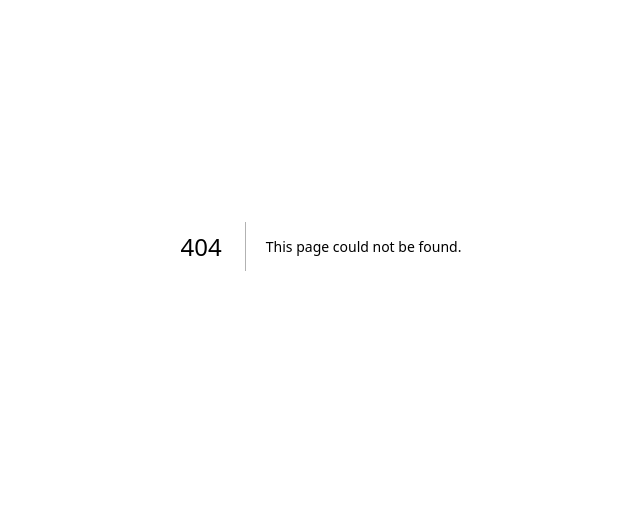
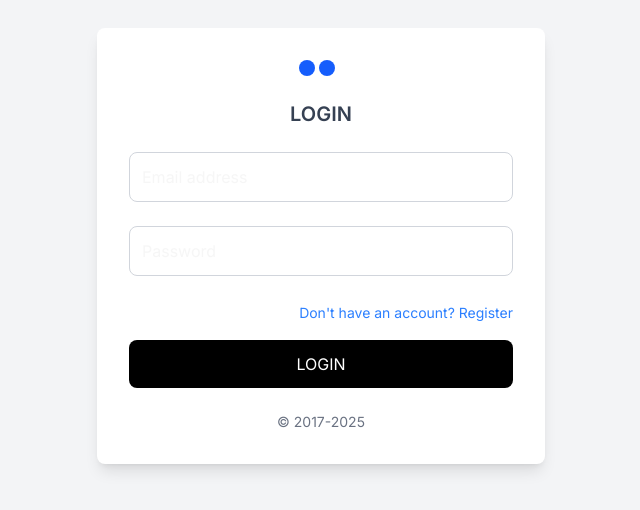
Before and after one commit to Muhammadtalha678/ecommerce-fullstack-design, a Next.js app in the folder frontend/: page /login in a window 1280 px wide. Before the commit this address had no page. Shown: the part 154-664 px from the top of the page, without its empty margins (319-959 px from the left). Built offline with nearby package versions, Linux system fonts and the light colour scheme.

Commit message:
create login page

```diff
--- /dev/null
+++ b/frontend/src/app/(auth)/login/page.tsx
@@ -0,0 +1,10 @@
+import AuthForm from '@/components/Auth/AuthForm'
+import React from 'react'
+
+const Login = () => {
+    return (
+        <AuthForm />
+    )
+}
+
+export default Login
```
